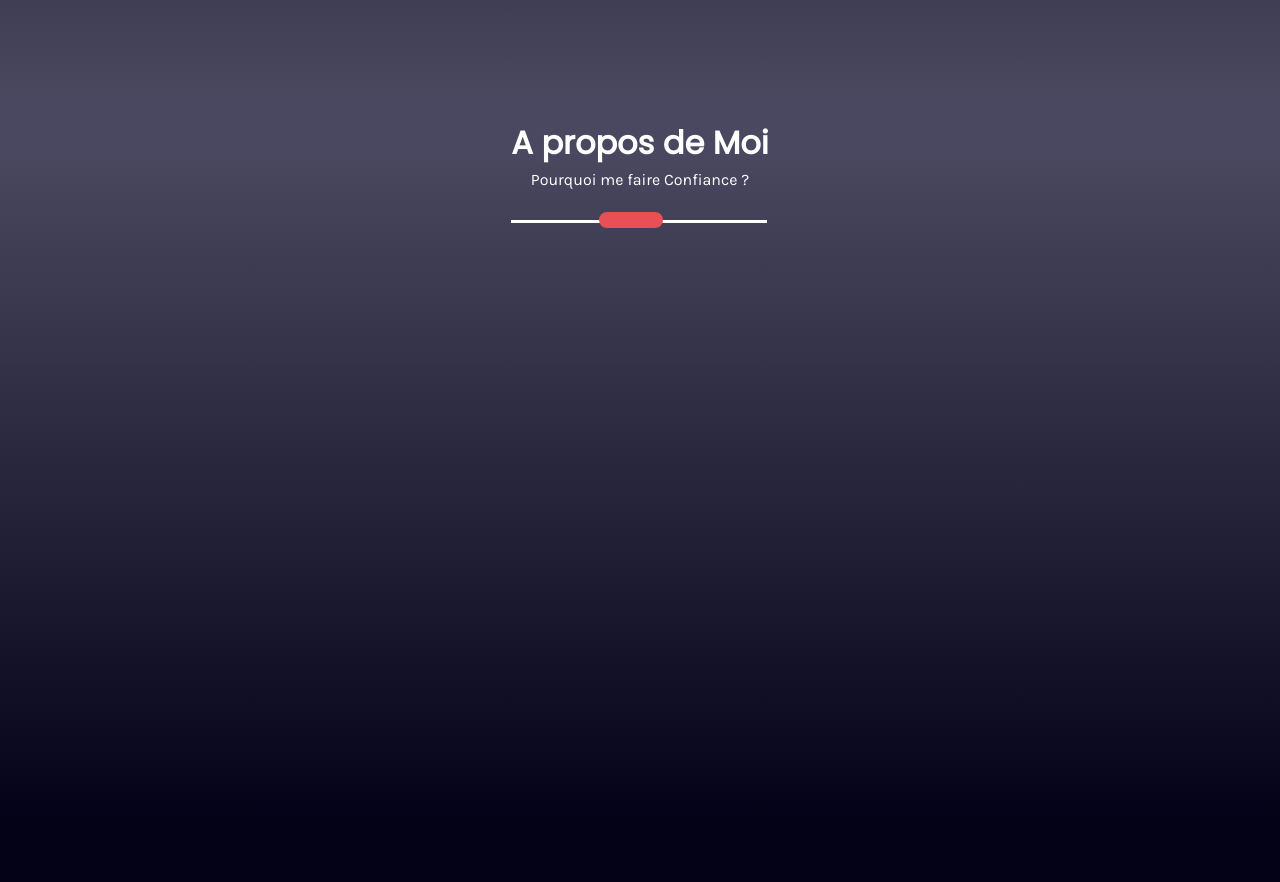
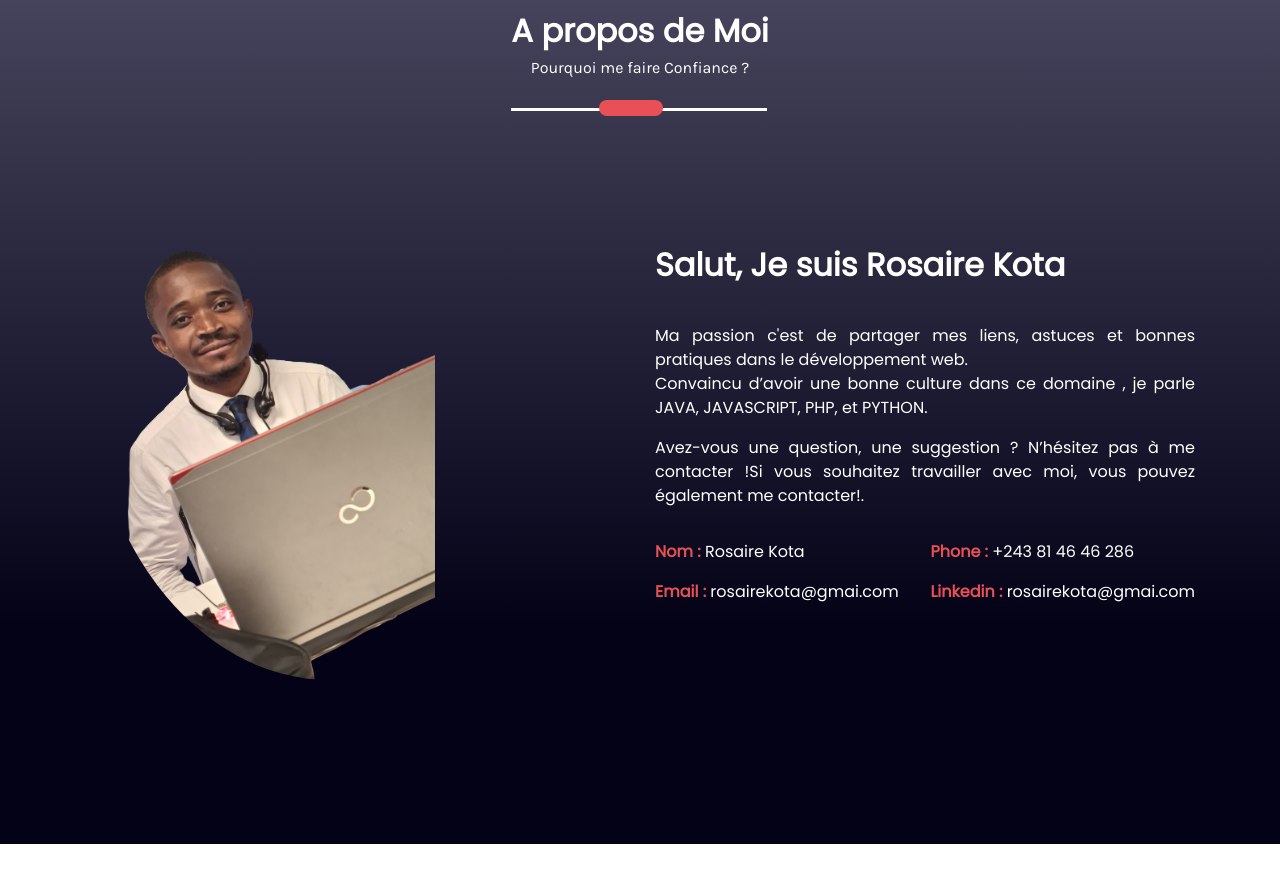
Before and after one commit to rosairekota/portofolio-vuejs2, a Vue app: page / in a window 1280 px wide. Shown: the part 1380-2262 px from the top of the page. After the commit the page ends 2224 px from the top, so only its background shows below. Built offline with nearby package versions, Linux system fonts and the light colour scheme.

Commit message:
feat:add about section

```diff
--- a/src/components/about/About.vue
+++ b/src/components/about/About.vue
@@ -1,15 +1,46 @@
 <template>
-  <div class="about">
-    <b-container>
-      <SectionTitle title="A propos de Moi" subtitle="Pourquoi me faire Confiance ?"/>
-      <div class="service__container">
-      </div>
+  <b-container fluid class="about">
+    <SectionTitle
+      title="A propos de Moi"
+      subtitle="Pourquoi me faire Confiance ?"
+    />
+    <b-container class="services__container">
+      <b-row>
+        <b-col sm="12" md="4">
+          <img :src="photo" alt="" />
+        </b-col>
+        <b-col sm="12" md="6" class="offset-md-2">
+          <h4>Salut, Je suis Rosaire Kota</h4>
+          <p>
+            Ma passion c'est de partager mes liens, astuces et bonnes pratiques
+            dans le développement web. <br>
+						Convaincu d’avoir une bonne culture dans
+            ce domaine , je parle JAVA, JAVASCRIPT, PHP, et PYTHON.
+          </p>
+          <p>
+            Avez-vous une question, une suggestion ? N’hésitez pas à me
+            contacter !Si vous souhaitez travailler avec moi, vous pouvez
+            également me contacter!.
+          </p>
+          <div class="about__contact">
+            <div class="contact_left">
+              <p><span>Nom : </span> Rosaire Kota</p>
+              <p><span>Email : </span> rosairekota@gmai.com</p>
+            </div>
+            <div class="contact_right">
+              <p><span>Phone : </span> +243 81 46 46 286</p>
+              <p><span>Linkedin : </span> rosairekota@gmai.com</p>
+            </div>
+          </div>
+        </b-col>
+      </b-row>
     </b-container>
-  </div>
+  </b-container>
 </template>
 
 <script>
 import SectionTitle from "../shared/section-title/SectionTitle.vue";
+import photo from "../../assets/images/basic/rkota-pur.png";
 export default {
   name: "About",
   components: {
@@ -17,7 +48,27 @@ export default {
   },
   data() {
     return {
-      title: "Je suis Rosaire Kota",
+      photo,
+      abouts: [
+        {
+          firstName: "Web Design",
+          icon: "fas fa-palette",
+          description:
+            "Lorem Ipsum is simply dummy text of the printing typesetting industry. simply dummy",
+        },
+        {
+          name: "Développement web",
+          icon: "fas fa-file-code",
+          description:
+            "Lorem Ipsum is simply dummy text of the printing typesetting industry. simply dummy",
+        },
+        {
+          name: "Administration Réseaux",
+          icon: "fas fa-server",
+          description:
+            "Lorem Ipsum is simply dummy text of the printing typesetting industry. simply dummy",
+        },
+      ],
     };
   },
 };
--- a/src/components/about/about.style.scss
+++ b/src/components/about/about.style.scss
@@ -5,10 +5,17 @@
     background: linear-gradient(360deg, rgba(3,2,23,1) 24%, rgba(19, 17, 48, 0.77) 97%);
 	height: 57rem;
 	color:#fff;
+	font-size: 1rem;
+	text-align: justify;
+	line-height: 1.5;
+	img{
+		width: 100%;
+		border-bottom-left-radius: 70%;
 
+	}
 	.section__title{
-  padding: 0;
-   padding-top: -2rem;
+   margin-top: -10rem ;
+   padding-bottom: 8rem;
   h2{
 	position: relative;
 	text-align: center;
@@ -23,6 +30,28 @@
 		top: 6rem;
 	}
 }
-}
 
 }
+h4{
+font-weight: 700;
+font-size: 2rem;
+padding: 2rem 0;
+}
+.about__contact{
+	display: flex;
+	justify-content: space-between;
+	align-items:center;
+.contact_left,.contact_right{
+	padding-top: 1rem;
+	display: flex;
+	flex-direction: column;
+	justify-content: space-between;
+
+}
+.contact_left:nth-child(1) span,.contact_right:nth-child(2) span{
+	color:$bg-secondary;
+	font-weight: bold;
+
+}
+}
+}
--- a/src/components/service/service.style.scss
+++ b/src/components/service/service.style.scss
@@ -3,7 +3,7 @@
 
 .services{
     background: linear-gradient(180deg, rgba(3,2,23,1) 24%, rgba(19, 17, 48, 0.77) 97%);
-	height: 57rem;
+	height: 45rem;
 	color:#fff;
      padding: 0;
 	 margin: 0;
--- a/src/components/shared/section-title/SectionTitle.style.scss
+++ b/src/components/shared/section-title/SectionTitle.style.scss
@@ -1,7 +1,7 @@
 @import "../../../assets/scss/variables.style";
 @import"../../../assets/scss/mixims.style";
 .section__title{
-	padding-top: 10rem;
+	padding-top: 5rem;
 	display: flex;
 	flex-direction: column;
 	justify-content: center;
```
Also changed, not shown: src/assets/images/basic/rkota-pur.png (added).
